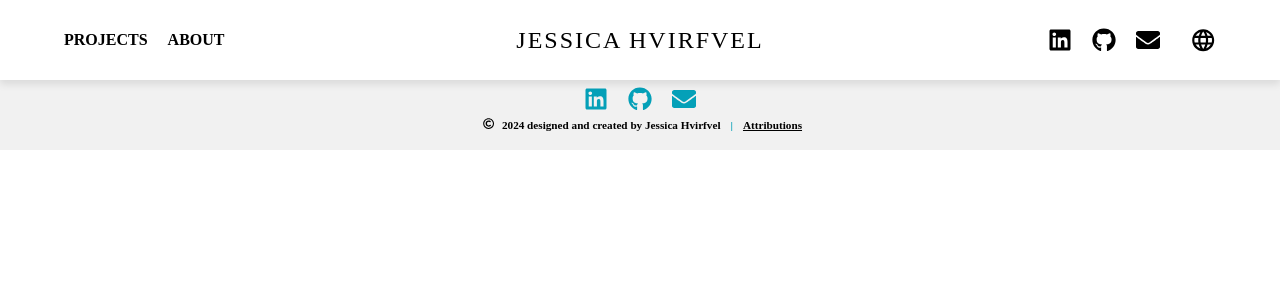
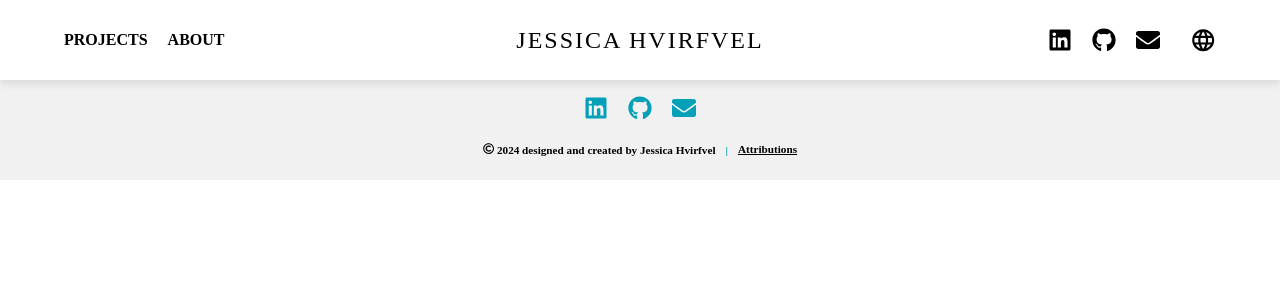
Before and after one commit to virveln/portfolio, a React (Create React App) app: page / in a window 1280 px wide. Shown: the top 300 px of the page. Built offline with nearby package versions, Linux system fonts and the light colour scheme.

Commit message:
updates and 404

```diff
--- a/src/styles/Footer.css
+++ b/src/styles/Footer.css
@@ -6,7 +6,7 @@
   padding: 1rem;
   background: #f1f1f1;
   margin-top: 70px;
-  height: 80px;
+  height: 110px;
   width: 100%;
 }
 
@@ -17,7 +17,9 @@
 }
 
 .footer-icons a {
+  display: inline-flex;
   margin: 0 10px;
+  margin-top: 5px;
   color: var(--primary-color);
   font-size: 1.5rem;
   transition: color 0.3s ease, transform 0.2s ease;
@@ -30,12 +32,15 @@
 
 .second-footer-container {
   font-size: 0.7em;
+  display: flex;
+  flex-direction: column;
 }
 
-.second-footer-container * {
+.second-footer-container>* {
   display: inline;
   margin: 0 5px;
   font-weight: 600;
+  margin-top: 10px;
 }
 
 .second-footer-container a:hover {
@@ -45,4 +50,16 @@
 .footer-divider {
   color: var(--primary-color);
   font-weight: 700;
+  display: none;
 }
+
+/*TABLET*/
+@media screen and (min-width: 768px) {
+  .second-footer-container{
+  flex-direction: row;
+}
+
+.footer-divider {
+    display: inline;
+  }
+}
--- a/src/styles/General.css
+++ b/src/styles/General.css
@@ -32,7 +32,6 @@ p {
 
 h1 {
     font-weight: 400;
-    text-transform: lowercase;
 }
 
 .btn {
--- a/src/styles/Navbar.css
+++ b/src/styles/Navbar.css
@@ -65,7 +65,7 @@
 .hamburgerMenu {
     position: absolute;
     top: 17px;
-    right: 2%;
+    right: 3%;
     cursor: pointer;
     z-index: 3000;
     color: black;
--- a/src/translations/sv/generalSv.json
+++ b/src/translations/sv/generalSv.json
@@ -1,5 +1,5 @@
 {
-    "heroText": "Hallå där! välkommen att ta en kik på några av mina projekt",
+    "heroText": "Hallå där! Välkommen att ta en kik på några av mina projekt",
     "headings": {
         "intro": "vem jag är",
         "funfacts": "rolig kuriosa om mig",
```
Also changed, not shown: public/404.html (added, +7 -0 lines), 1 other file (tests, documents, lock files or other folders).
